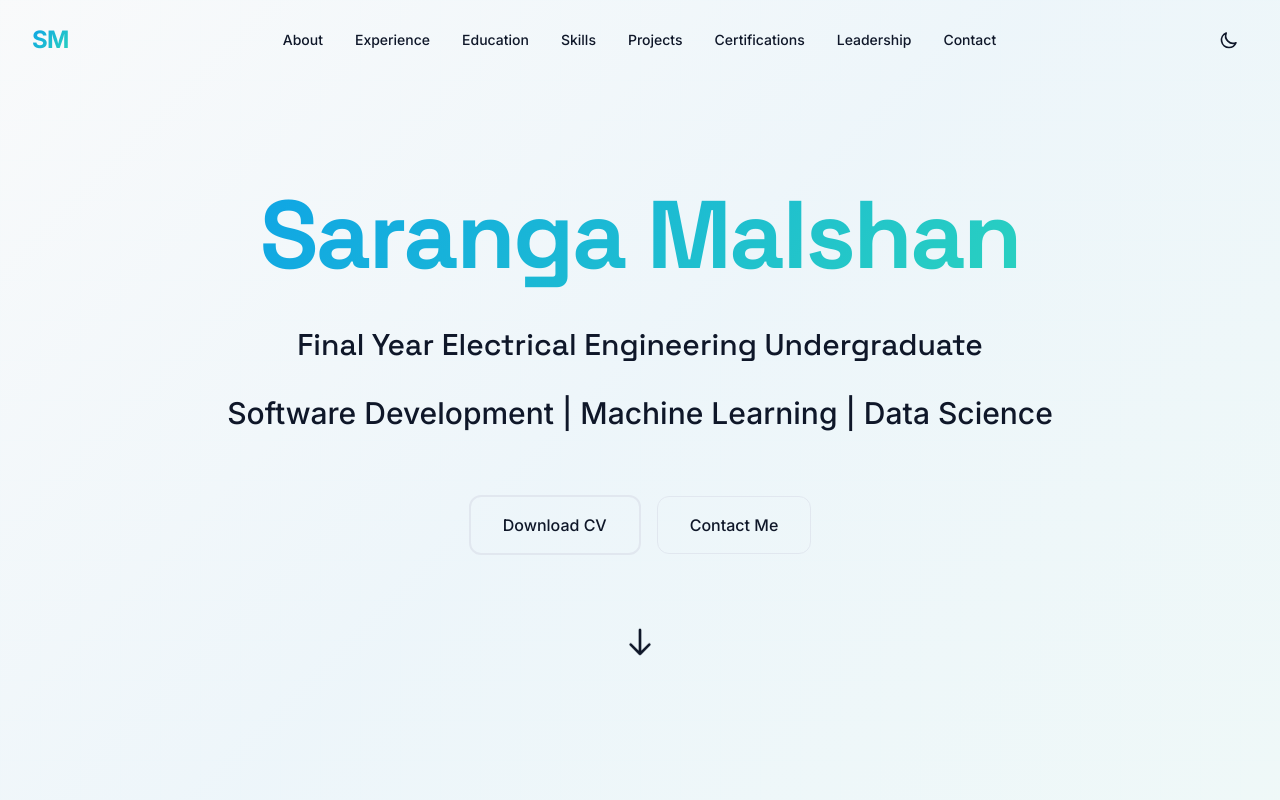
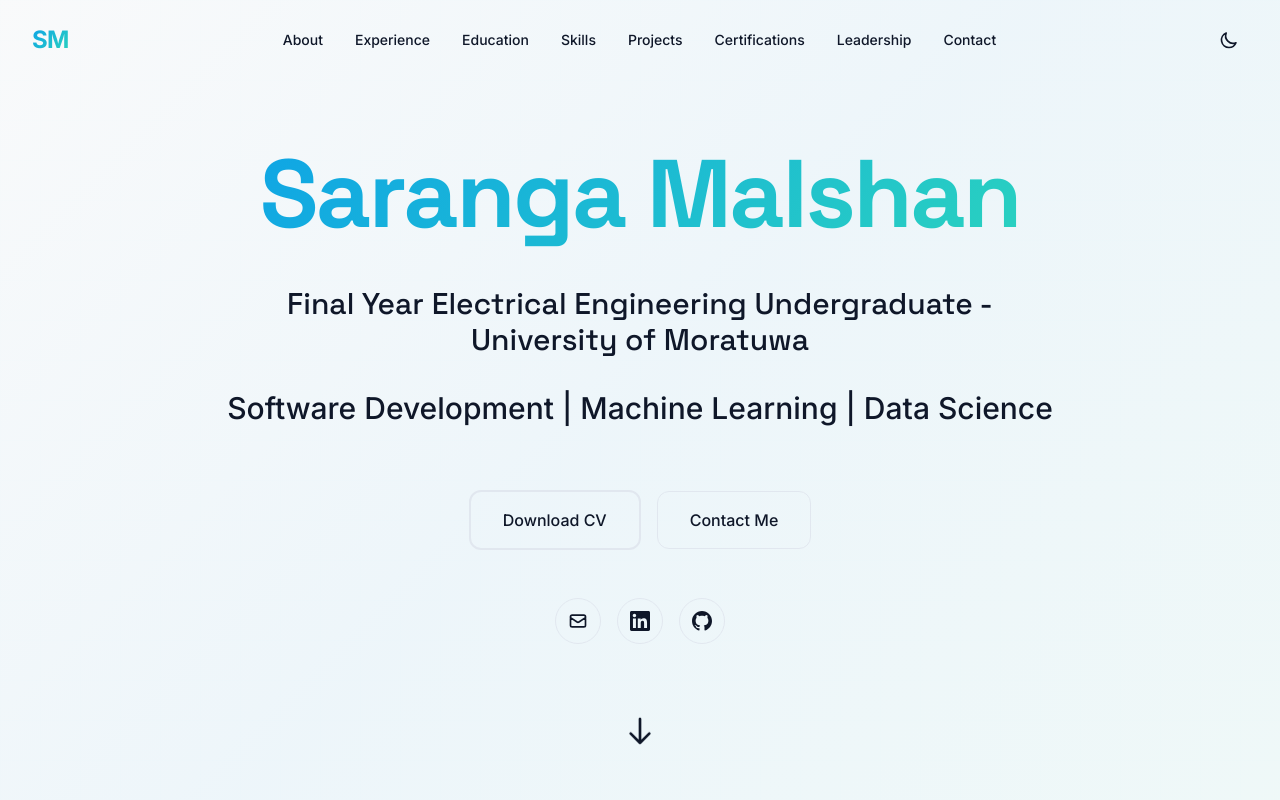
Before and after one commit to SarangaVP/SarangaVP.github.io, a Next.js app: page / in a window 1280 px wide. Shown: the top 800 px of the page. Built offline with nearby package versions, Linux system fonts and the light colour scheme.

Commit message:
Update personal information details

```diff
--- a/app/components/Hero.tsx
+++ b/app/components/Hero.tsx
@@ -1,9 +1,22 @@
 "use client";
 
 import { personalInfo } from "@/lib/data";
-import Link from "next/link";
 
 export default function Hero() {
+  const scrollToSection = (e: React.MouseEvent<HTMLAnchorElement>, href: string) => {
+    e.preventDefault();
+    const targetId = href.replace("#", "");
+    const element = document.getElementById(targetId);
+    if (element) {
+      const navHeight = 80;
+      const elementPosition = element.getBoundingClientRect().top + window.scrollY;
+      window.scrollTo({
+        top: elementPosition - navHeight,
+        behavior: "smooth"
+      });
+    }
+  };
+
   return (
     <section
       id="hero"
@@ -19,7 +32,7 @@
         <div className="absolute inset-0 grid-pattern opacity-[0.03] dark:opacity-[0.05]" />
       </div>
 
-      <div className="relative z-10 container-custom text-center px-4">
+      <div className="relative z-10 container-custom text-center px-4 pt-8 md:pt-12">
         {/* Content */}
         <div className="space-y-6 md:space-y-8 animate-fade-in-up">
           {/* Name with gradient - Responsive sizing */}
@@ -48,17 +61,77 @@
               Download CV
             </a>
 
-            <Link
+            <a
               href="#contact"
+              onClick={(e) => scrollToSection(e, "#contact")}
               className="w-full sm:w-auto px-6 sm:px-8 py-3 sm:py-4 border border-border rounded-xl font-medium transition-all hover-lift hover:bg-secondary text-center"
             >
               Contact Me
-            </Link>
+            </a>
+          </div>
+
+          {/* Social Links */}
+          <div className="flex items-center justify-center gap-4 pt-4">
+            <a
+              href={`mailto:${personalInfo.email}`}
+              className="p-3 rounded-full border border-border hover:border-primary/40 hover:bg-gradient-to-br hover:from-primary/10 hover:to-accent/10 transition-all group"
+              aria-label="Email"
+            >
+              <svg
+                className="w-5 h-5 group-hover:scale-110 transition-transform text-muted-foreground group-hover:text-primary"
+                fill="none"
+                viewBox="0 0 24 24"
+                stroke="currentColor"
+              >
+                <path
+                  strokeLinecap="round"
+                  strokeLinejoin="round"
+                  strokeWidth={2}
+                  d="M3 8l7.89 5.26a2 2 0 002.22 0L21 8M5 19h14a2 2 0 002-2V7a2 2 0 00-2-2H5a2 2 0 00-2 2v10a2 2 0 002 2z"
+                />
+              </svg>
+            </a>
+
+            <a
+              href={personalInfo.linkedin}
+              target="_blank"
+              rel="noopener noreferrer"
+              className="p-3 rounded-full border border-border hover:border-primary/40 hover:bg-gradient-to-br hover:from-primary/10 hover:to-accent/10 transition-all group"
+              aria-label="LinkedIn"
+            >
+              <svg
+                className="w-5 h-5 group-hover:scale-110 transition-transform text-muted-foreground group-hover:text-primary"
+                fill="currentColor"
+                viewBox="0 0 24 24"
+              >
+                <path d="M20.447 20.452h-3.554v-5.569c0-1.328-.027-3.037-1.852-3.037-1.853 0-2.136 1.445-2.136 2.939v5.667H9.351V9h3.414v1.561h.046c.477-.9 1.637-1.85 3.37-1.85 3.601 0 4.267 2.37 4.267 5.455v6.286zM5.337 7.433c-1.144 0-2.063-.926-2.063-2.065 0-1.138.92-2.063 2.063-2.063 1.14 0 2.064.925 2.064 2.063 0 1.139-.925 2.065-2.064 2.065zm1.782 13.019H3.555V9h3.564v11.452zM22.225 0H1.771C.792 0 0 .774 0 1.729v20.542C0 23.227.792 24 1.771 24h20.451C23.2 24 24 23.227 24 22.271V1.729C24 .774 23.2 0 22.222 0h.003z" />
+              </svg>
+            </a>
+
+            <a
+              href={personalInfo.github}
+              target="_blank"
+              rel="noopener noreferrer"
+              className="p-3 rounded-full border border-border hover:border-primary/40 hover:bg-gradient-to-br hover:from-primary/10 hover:to-accent/10 transition-all group"
+              aria-label="GitHub"
+            >
+              <svg
+                className="w-5 h-5 group-hover:scale-110 transition-transform text-muted-foreground group-hover:text-primary"
+                fill="currentColor"
+                viewBox="0 0 24 24"
+              >
+                <path d="M12 0c-6.626 0-12 5.373-12 12 0 5.302 3.438 9.8 8.207 11.387.599.111.793-.261.793-.577v-2.234c-3.338.726-4.033-1.416-4.033-1.416-.546-1.387-1.333-1.756-1.333-1.756-1.089-.745.083-.729.083-.729 1.205.084 1.839 1.237 1.839 1.237 1.07 1.834 2.807 1.304 3.492.997.107-.775.418-1.305.762-1.604-2.665-.305-5.467-1.334-5.467-5.931 0-1.311.469-2.381 1.236-3.221-.124-.303-.535-1.524.117-3.176 0 0 1.008-.322 3.301 1.23.957-.266 1.983-.399 3.003-.404 1.02.005 2.047.138 3.006.404 2.291-1.552 3.297-1.23 3.297-1.23.653 1.653.242 2.874.118 3.176.77.84 1.235 1.911 1.235 3.221 0 4.609-2.807 5.624-5.479 5.921.43.372.823 1.102.823 2.222v3.293c0 .319.192.694.801.576 4.765-1.589 8.199-6.086 8.199-11.386 0-6.627-5.373-12-12-12z" />
+              </svg>
+            </a>
           </div>
 
           {/* Scroll indicator - Simple Arrow */}
           <div className="pt-12 md:pt-16 animate-bounce">
-            <Link href="#about" className="inline-block text-primary hover:text-accent transition-colors">
+            <a
+              href="#about"
+              onClick={(e) => scrollToSection(e, "#about")}
+              className="inline-block text-primary hover:text-accent transition-colors"
+            >
               <svg
                 className="w-8 h-8"
                 fill="none"
@@ -72,7 +145,7 @@
                   d="M19 14l-7 7m0 0l-7-7m7 7V3"
                 />
               </svg>
-            </Link>
+            </a>
           </div>
         </div>
       </div>
--- a/app/components/Navbar.tsx
+++ b/app/components/Navbar.tsx
@@ -1,7 +1,6 @@
 "use client";
 
 import { useState, useEffect } from "react";
-import Link from "next/link";
 import { useTheme } from "../ThemeProvider";
 
 const navItems = [
@@ -48,6 +47,22 @@
     return () => window.removeEventListener("scroll", handleScroll);
   }, []);
 
+  // Smooth scroll to section
+  const scrollToSection = (e: React.MouseEvent<HTMLAnchorElement>, href: string) => {
+    e.preventDefault();
+    const targetId = href.replace("#", "");
+    const element = document.getElementById(targetId);
+    if (element) {
+      const navHeight = 80; // Account for fixed navbar
+      const elementPosition = element.getBoundingClientRect().top + window.scrollY;
+      window.scrollTo({
+        top: elementPosition - navHeight,
+        behavior: "smooth"
+      });
+    }
+    setMobileMenuOpen(false);
+  };
+
   // Close mobile menu when clicking a link
   const handleNavClick = () => {
     setMobileMenuOpen(false);
@@ -63,19 +78,21 @@
         <div className="max-w-7xl mx-auto px-4 md:px-8">
           <div className="flex items-center justify-between h-16 md:h-20">
             {/* Logo */}
-            <Link
+            <a
               href="#hero"
+              onClick={(e) => scrollToSection(e, "#hero")}
               className="text-xl md:text-2xl font-bold tracking-tight hover:opacity-80 transition-opacity"
             >
               <span className="gradient-text">SM</span>
-            </Link>
+            </a>
 
             {/* Desktop Navigation - Hidden on mobile/tablet */}
             <div className="hidden lg:flex items-center gap-8">
               {navItems.map((item) => (
-                <Link
+                <a
                   key={item.name}
                   href={item.href}
+                  onClick={(e) => scrollToSection(e, item.href)}
                   className={`text-sm font-medium transition-colors relative group ${
                     activeSection === item.href.substring(1)
                       ? "text-primary"
@@ -91,7 +108,7 @@
                         : "w-0 group-hover:w-full"
                     }`}
                   />
-                </Link>
+                </a>
               ))}
             </div>
 
@@ -191,10 +208,10 @@
       >
         <div className="p-4 space-y-1">
           {navItems.map((item) => (
-            <Link
+            <a
               key={item.name}
               href={item.href}
-              onClick={handleNavClick}
+              onClick={(e) => scrollToSection(e, item.href)}
               className={`block px-4 py-3 rounded-xl text-sm font-medium transition-all ${
                 activeSection === item.href.substring(1)
                   ? "bg-gradient-to-r from-primary/20 to-accent/20 text-primary border border-primary/30"
@@ -202,7 +219,7 @@
               }`}
             >
               {item.name}
-            </Link>
+            </a>
           ))}
         </div>
       </div>
--- a/lib/data.ts
+++ b/lib/data.ts
@@ -1,9 +1,9 @@
 export const personalInfo = {
   name: "Saranga Malshan",
-  title: "Final Year Electrical Engineering Undergraduate",
+  title: "Final Year Electrical Engineering Undergraduate - University of Moratuwa",
   tagline: "Software Development | Machine Learning | Data Science",
   email: "sarangavp36@gmail.com",
-  phone: "+94 718972175",
+  phone: "+94 71 897 2175",
   github: "https://github.com/SarangaVP",
   linkedin: "https://www.linkedin.com/in/saranga-malshan-56586b213/",
   location: "Colombo, Sri Lanka",
```
